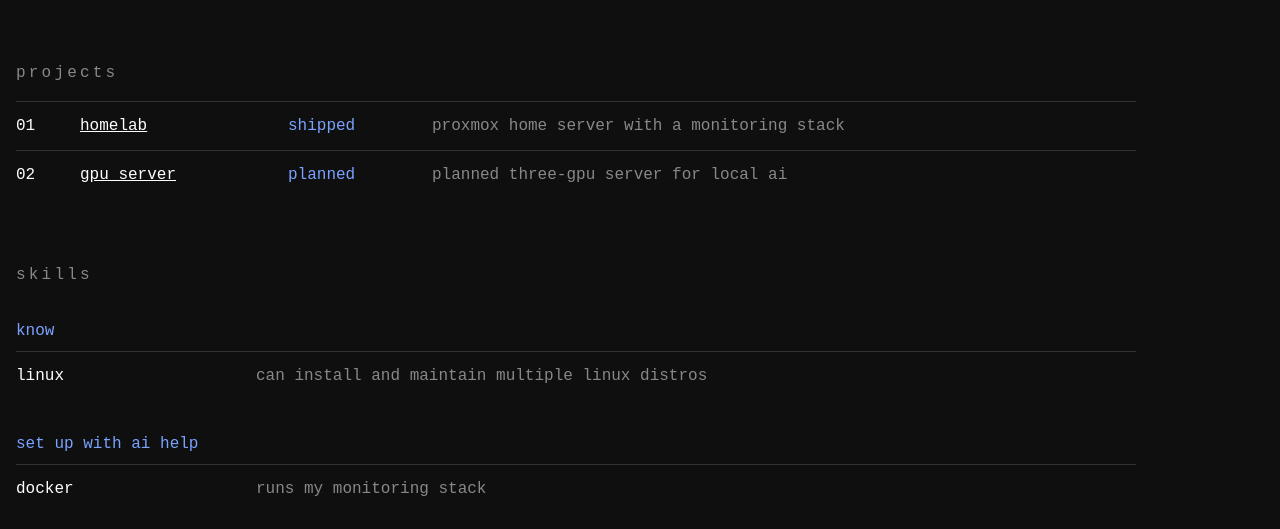
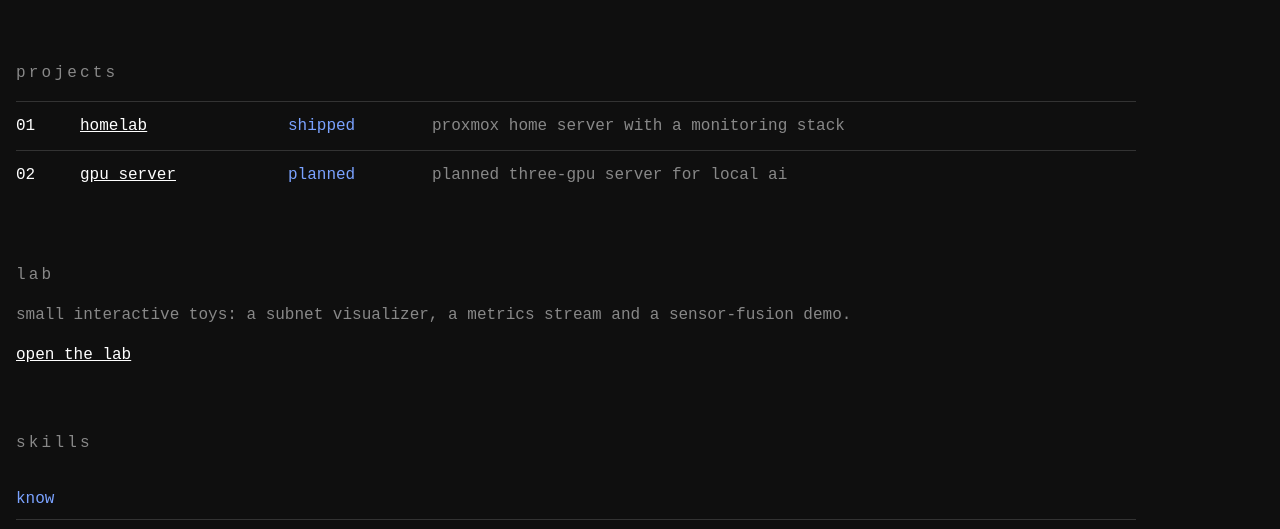
Before and after one commit to gavintn/gavintn.github.io, an Astro site: page / in a window 1280 px wide. Shown: the part 267-796 px from the top of the page. Built offline with nearby package versions, Linux system fonts and the light colour scheme; Astro itself is replaced by a stand-in of ours; a web font is replaced by a local one.

Commit message:
Link lab from homepage

```diff
--- a/src/pages/index.astro
+++ b/src/pages/index.astro
@@ -33,6 +33,12 @@ const projects = (await getCollection('projects'))
           </li>
         ))}
       </ol>
+    </section>
+
+    <section>
+      <h2>lab</h2>
+      <p class="dim">small interactive toys: a subnet visualizer, a metrics stream and a sensor-fusion demo.</p>
+      <p><a href="/lab">open the lab</a></p>
     </section>
 
     <section>
```
